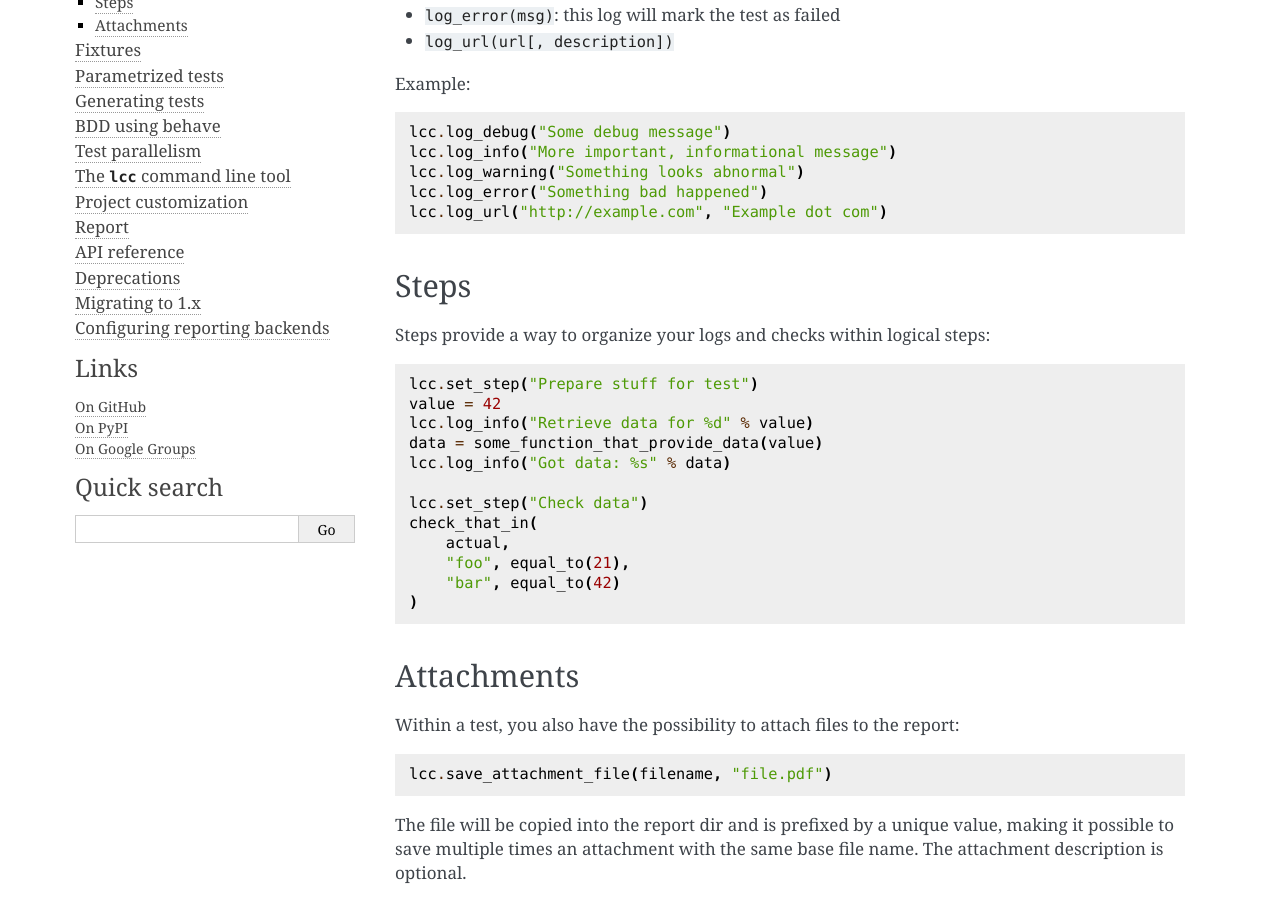
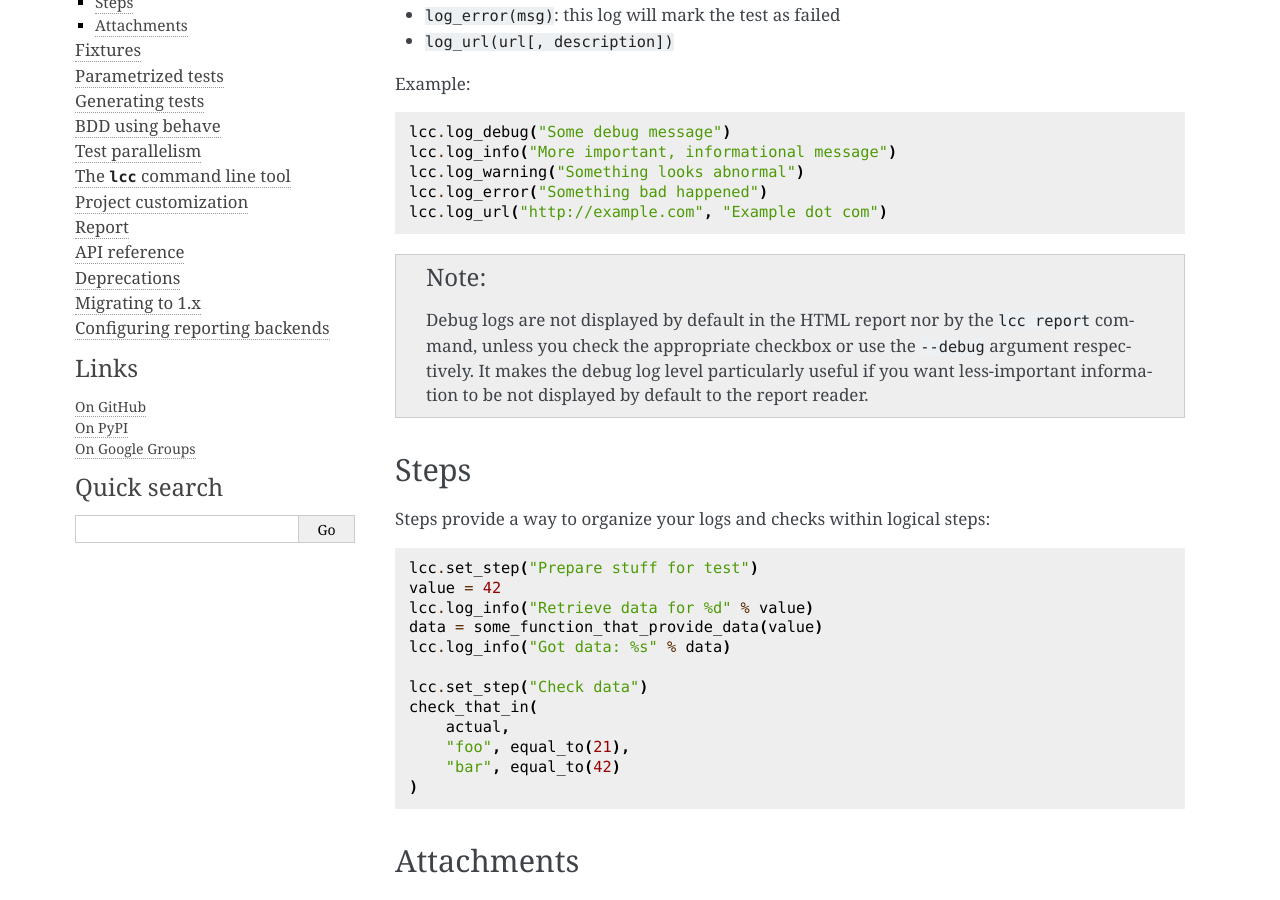
Before and after one commit to lemoncheesecake/lemoncheesecake, a Sphinx documentation site: the page built from doc/logging.rst, in a window 1280 px wide and 900 px high, scrolled down 314 px. Built offline with Sphinx 7.4.7, drawn with Linux system fonts in a browser that asks for light colours.

Commit message:
doc: add a note about debug logs not being displayed by default

```diff
--- a/doc/logging.rst
+++ b/doc/logging.rst
@@ -29,6 +29,13 @@ Example:
     lcc.log_warning("Something looks abnormal")
     lcc.log_error("Something bad happened")
     lcc.log_url("http://example.com", "Example dot com")
+
+.. note::
+
+    Debug logs are not displayed by default in the HTML report nor by the ``lcc report`` command,
+    unless you check the appropriate checkbox or use the ``--debug`` argument respectively. It makes
+    the debug log level particularly useful if you want less-important information to be not displayed
+    by default to the report reader.
 
 .. _`steps`:
 
```
